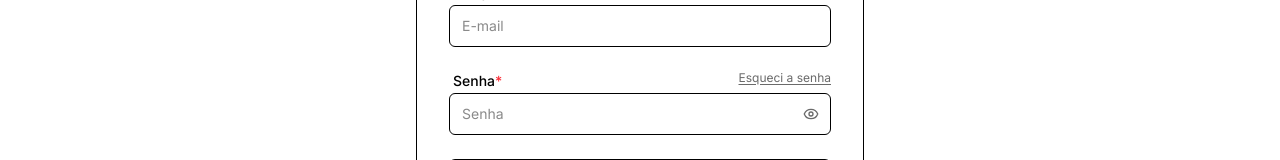
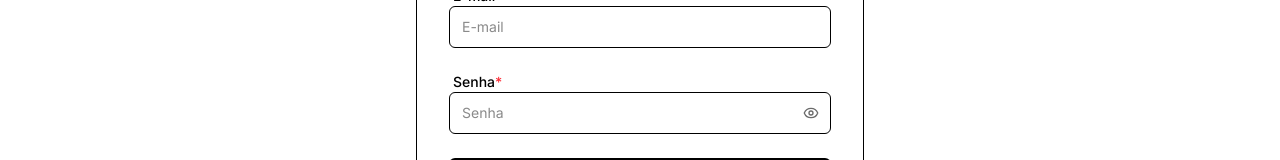
Before and after one commit to fillmello/dashboardCentralEvents, a Next.js app in the folder Codigo/festa-front/: page /login in a window 1280 px wide. Shown: the part 396-556 px from the top of the page. Built offline with nearby package versions, Linux system fonts and the light colour scheme; no server answers.

Commit message:
no pss rst

```diff
--- a/Codigo/festa-front/app/login/components/LoginForm.tsx
+++ b/Codigo/festa-front/app/login/components/LoginForm.tsx
@@ -96,23 +96,13 @@ export function LoginForm({ redirectTo }: { redirectTo?: string | null }) {
       </div>
 
       <div className="space-y-0.5">
-        <div className="flex items-center justify-between gap-3">
         <label
           htmlFor="password"
           className="pl-1 text-sm font-medium text-black"
         >
           Senha
-            {!filledRequired.password && (
-              <span className="text-red-500">*</span>
-            )}
+          {!filledRequired.password && <span className="text-red-500">*</span>}
         </label>
-          <button
-            type="button"
-            className="relative -top-[0.2rem] text-xs text-[#6a6a6a] underline underline-offset-2 hover:text-black"
-          >
-            Esqueci a senha
-          </button>
-        </div>
         <div className="relative">
           <input
             id="password"
```
Lines whose indentation alone changed are shown as unchanged.
